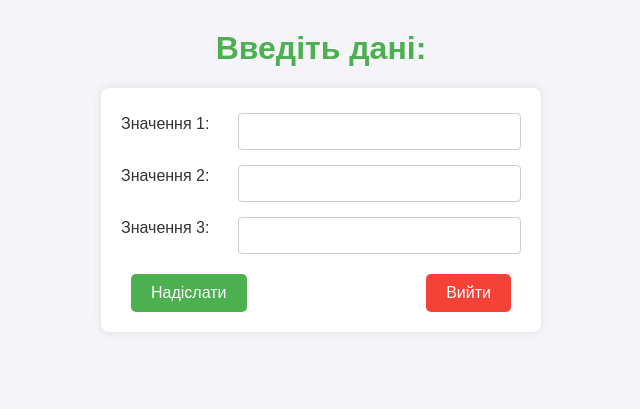
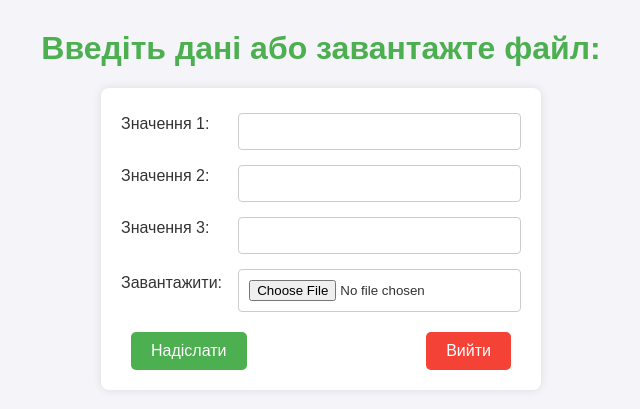
Before and after one commit to Familenko/df_flask_interface, a Flask app: page / in a window 1280 px wide. Shown: the top 409 px of the page, without its empty margins (319-959 px from the left). Run offline with Flask 3, Linux system fonts and the light colour scheme.

Commit message:
add attach buttom

```diff
--- a/app.py
+++ b/app.py
@@ -39,11 +39,15 @@ def process_data():
     input1 = request.form['input1']
     input2 = request.form['input2']
     input3 = request.form['input3']
+    file = request.files.get('file', None)
 
-    if validate_values(input1, input2, input3):
-        flash('Всі поля повинні містити числа.')
-        return redirect(url_for('index'))
-    df = process_values(input1, input2, input3)
+    if file:
+        df = pd.read_csv(file)
+    else:
+        if validate_values(input1, input2, input3):
+            flash('Всі поля повинні містити числа.')
+            return redirect(url_for('index'))
+        df = process_values(input1, input2, input3)
 
     session['df'] = df.to_json()
     df_records = df.to_dict('records')
--- a/static/styles.css
+++ b/static/styles.css
@@ -106,3 +106,14 @@ th {
     background-color: #4CAF50;
     color: white;
 }
+
+input[type="file"] {
+    width: calc(100% - 22px);
+    padding: 10px;
+    margin-top: 5px;
+    border: 1px solid #ccc;
+    border-radius: 4px;
+    background: #fff;
+    cursor: pointer;
+    box-sizing: border-box;
+}
--- a/templates/index.html
+++ b/templates/index.html
@@ -7,20 +7,26 @@
     <link rel="stylesheet" href="{{ url_for('static', filename='styles.css') }}">
 </head>
 <body>
-    <h1>Введіть дані:</h1>
-    <form action="/process_data" method="post">
+    <h1>Введіть дані або завантажте файл:</h1>
+    <form action="/process_data" method="post" enctype="multipart/form-data">
 
         <div class="form-row">
             <label for="input1">Значення 1:</label>
-            <input type="text" id="input1" name="input1" required>
+            <input type="text" id="input1" name="input1">
         </div>
         <div class="form-row">
             <label for="input2">Значення 2:</label>
-            <input type="text" id="input2" name="input2" required>
+            <input type="text" id="input2" name="input2">
         </div>
         <div class="form-row">
             <label for="input3">Значення 3:</label>
-            <input type="text" id="input3" name="input3" required>
+            <input type="text" id="input3" name="input3">
+        </div>
+
+        <!-- File Upload Input -->
+        <div class="form-row">
+            <label for="file">Завантажити:</label>
+            <input type="file" id="file" name="file">
         </div>
 
         <div class="form-footer">
```
